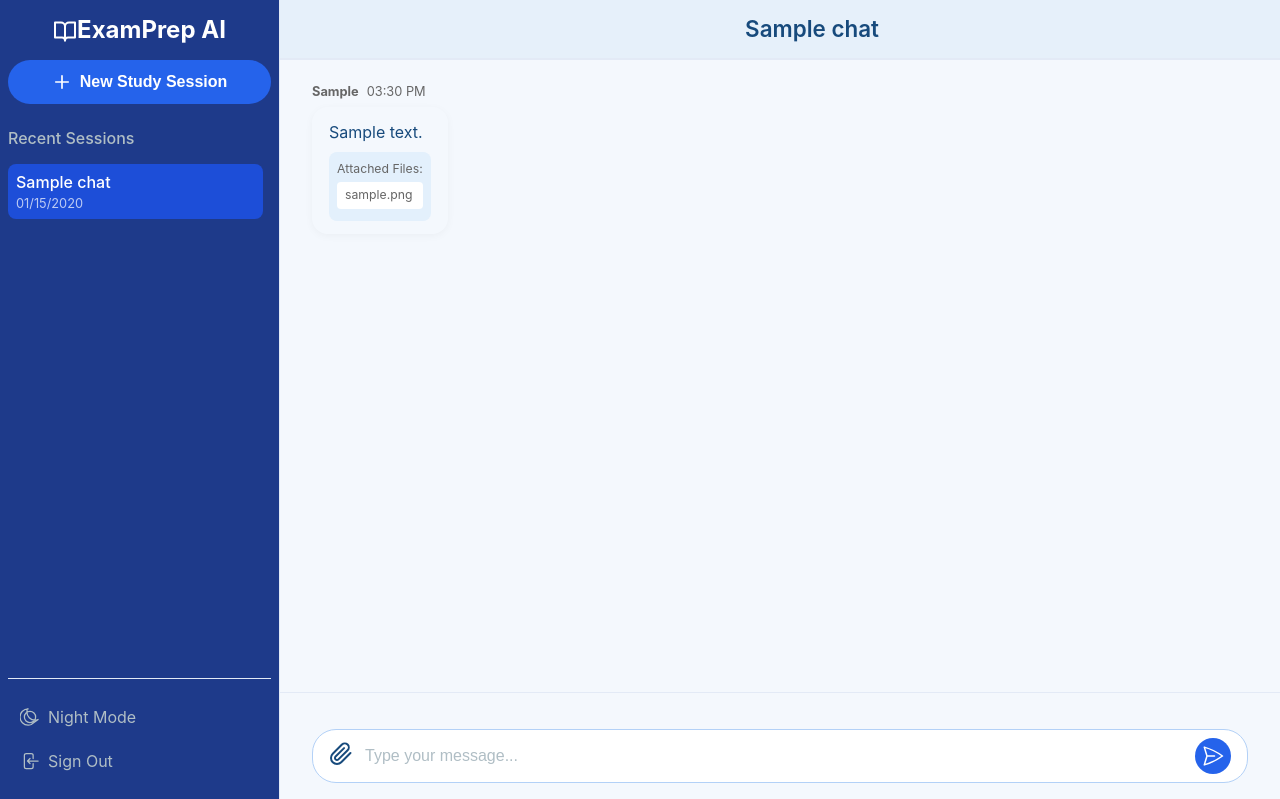
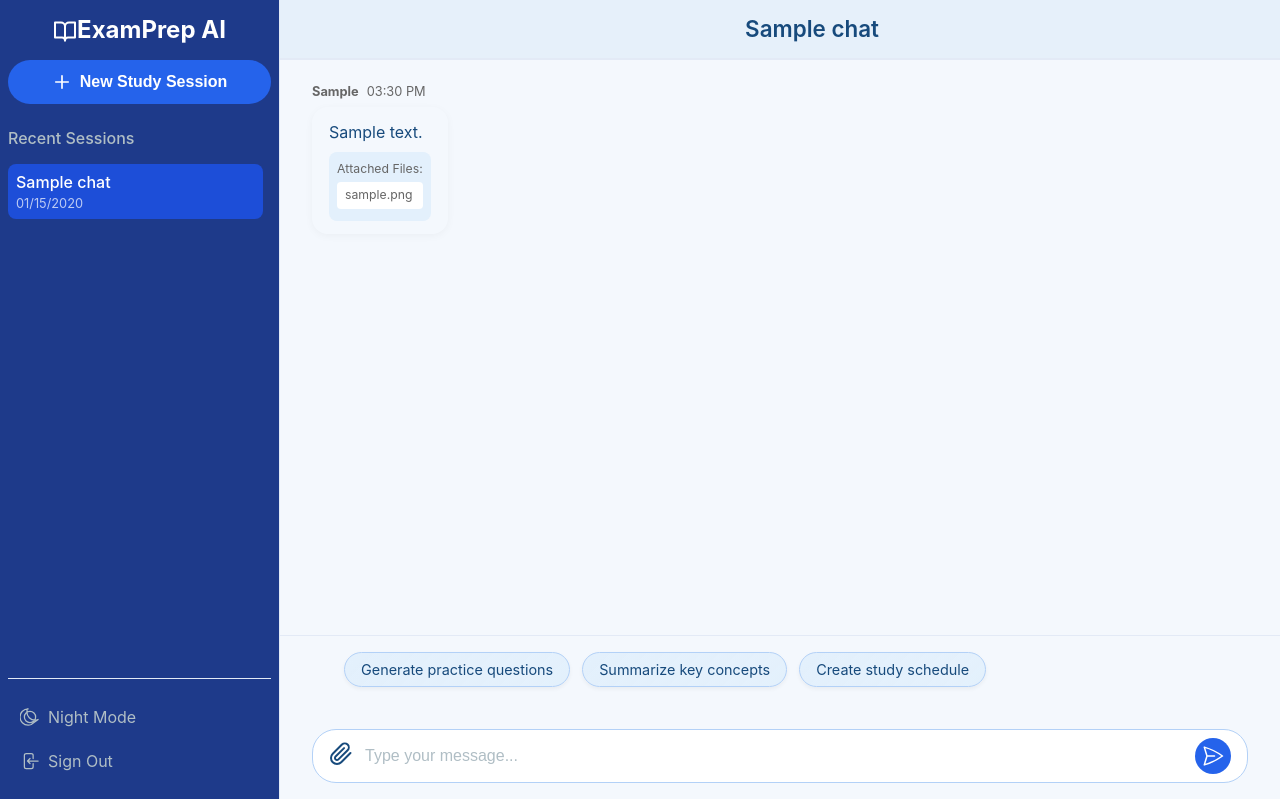
Before and after one commit to harshil-mistry/Prep-AI, a Django app: page /chat/00000000-0000-0000-0000-000000000001/ in a window 1280 px wide. Shown: the part 1-800 px from the top of the page. Run offline with Django 5.2, Linux system fonts and the light colour scheme; the first user in the database is signed in; tables that the repository leaves empty hold one stand-in row (Sample ...); some libraries are stand-ins or nearby versions.

Commit message:
Demo suggested prompts added

```diff
--- a/core/templates/chatbot.html
+++ b/core/templates/chatbot.html
@@ -495,6 +495,31 @@
             /* Space between file display and form */
         }
 
+        .suggested-prompts {
+            display: flex;
+            gap: 12px;
+            padding: 0 32px 12px;
+            flex-wrap: wrap;
+        }
+
+        .prompt-chip {
+            background: linear-gradient(135deg, var(--message-llm-bg), rgba(227, 240, 252, 0.95));
+            border: 1px solid var(--message-llm-border);
+            padding: 8px 16px;
+            border-radius: 20px;
+            font-size: 0.9rem;
+            color: var(--message-llm-text);
+            cursor: pointer;
+            transition: all 0.3s ease;
+            box-shadow: 0 2px 4px rgba(0, 0, 0, 0.05);
+        }
+
+        .prompt-chip:hover {
+            transform: translateY(-1px);
+            box-shadow: 0 4px 8px rgba(0, 0, 0, 0.1);
+            background: var(--message-llm-border);
+        }
+
         .selected-files-container {
             display: flex;
             flex-wrap: wrap;
@@ -1124,17 +1149,21 @@
                 {% endfor %}
             </div>
             <div class="chat-input-area">
+                <div class="suggested-prompts">
+                    <div class="prompt-chip">Generate practice questions</div>
+                    <div class="prompt-chip">Summarize key concepts</div>
+                    <div class="prompt-chip">Create study schedule</div>
+                </div>
                 <div id="selected-files-display" class="selected-files-container"></div>
                 <form class="chat-form" id="chat-form">
                     {% csrf_token %}
-                    <input type="file" id="file-upload" name="file" accept=".pdf, .pptx" multiple hidden>
-                    <label for="file-upload" class="attachment-button" title="Attach Document">
+                    <input type="file" id="file-upload" name="file" accept=".pdf, .pptx" multiple hidden style="cursor: pointer;">
+                    <label for="file-upload" class="attachment-button" title="Attach Document" style="cursor: pointer;">
                         <svg xmlns="http://www.w3.org/2000/svg" width="24" height="24" viewBox="0 0 24 24" fill="none"
                             stroke="currentColor" stroke-width="2" stroke-linecap="round" stroke-linejoin="round"
                             class="feather feather-paperclip">
                             <path
                                 d="M21.44 11.05l-9.19 9.19a6 6 0 0 1-8.49-8.49l9.19-9.19a4 4 0 0 1 5.66 5.66l-9.2 9.19a2 2 0 0 1-2.83-2.83l8.49-8.48">
-                            </path>
                         </svg>
                     </label>
                     <input type="text" name="message" placeholder="Type your message..." required>
@@ -1809,6 +1838,17 @@
                     }
                 });
             }
+
+            // Handle suggested prompts
+            document.querySelectorAll('.prompt-chip').forEach(chip => {
+                chip.addEventListener('click', function() {
+                    const messageInput = document.querySelector('#chat-form input[name="message"]');
+                    if (messageInput) {
+                        messageInput.value = this.textContent;
+                        messageInput.focus();
+                    }
+                });
+            });
         });
     </script>
 </body>
--- a/core/urls.py
+++ b/core/urls.py
@@ -12,6 +12,6 @@ urlpatterns = [
     path('chat/', views.chatbot_view, name='chat'),
     path('chat/<uuid:chat_id>/', views.chatbot_view, name='chat'),
     path('create_chat/', views.create_chat, name='create_chat'),
-    path('delete_chat/<int:chat_id>/', views.delete_chat, name='delete_chat'),
+    path('delete_chat/<uuid:chat_id>/', views.delete_chat, name='delete_chat'),
     path('download_message_pdf/<int:message_id>/', views.download_message_pdf, name='download_message_pdf'),
 ]
```
